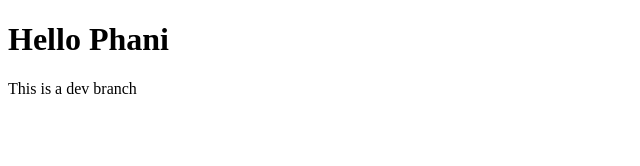
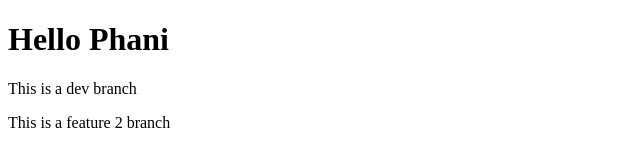
Before and after one commit to phaniteja-credera/welchsgit, a plain HTML site: page index.html in a window 1280 px wide. Shown: the whole page, without its empty margins (0-640 px from the left). Drawn offline with Linux system fonts and the light colour scheme.

```diff
--- a/index.html
+++ b/index.html
@@ -8,5 +8,6 @@
   <body>
     <h1>Hello Phani</h1>
     <p>This is a dev branch</p>
+    <p>This is a feature 2 branch</p>
   </body>
 </html>
```
